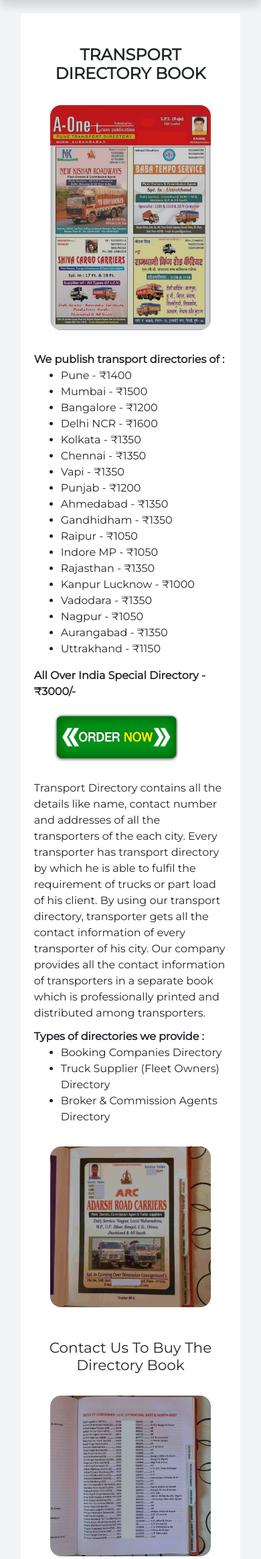
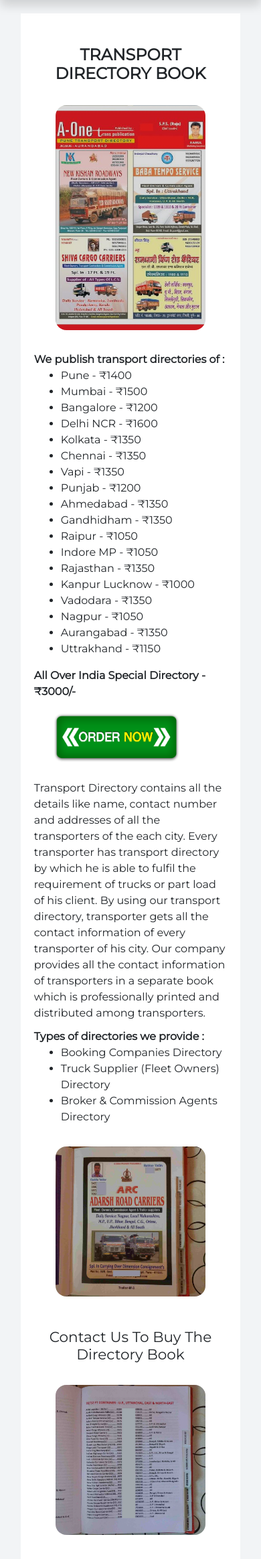
Before and after one commit to hktransport919/hktransport919, a PHP site: page /transport-directory/ in a window 390 px wide. Shown: the part 50-2378 px from the top of the page at 67% size. Run offline with PHP 8.4, Linux system fonts and the light colour scheme.

Commit message:
some changes for mobile in blog-2

```diff
--- a/transport-directory/blog.css
+++ b/transport-directory/blog.css
@@ -54,7 +54,7 @@ body {
 #mainImage {
   width: 20em;
   height: 28em;
-  background-image: linear-gradient(rgba(0, 0, 0, 0.2), rgba(0, 0, 0, 0.2)),
+  background-image: linear-gradient(rgba(0, 0, 0, 0.15), rgba(0, 0, 0, 0.15)),
     url(./images/mainImage.jpg);
 }
 
@@ -84,11 +84,11 @@ body {
     margin: 10% 0;
   }
   .blog-image {
-    width: 15em;
-    height: 15em;
+    width: 14em;
+    height: 14em;
   }
   #mainImage{
-    width:15em;
+    width:14em;
     height: 21em;
   }
 }
```
